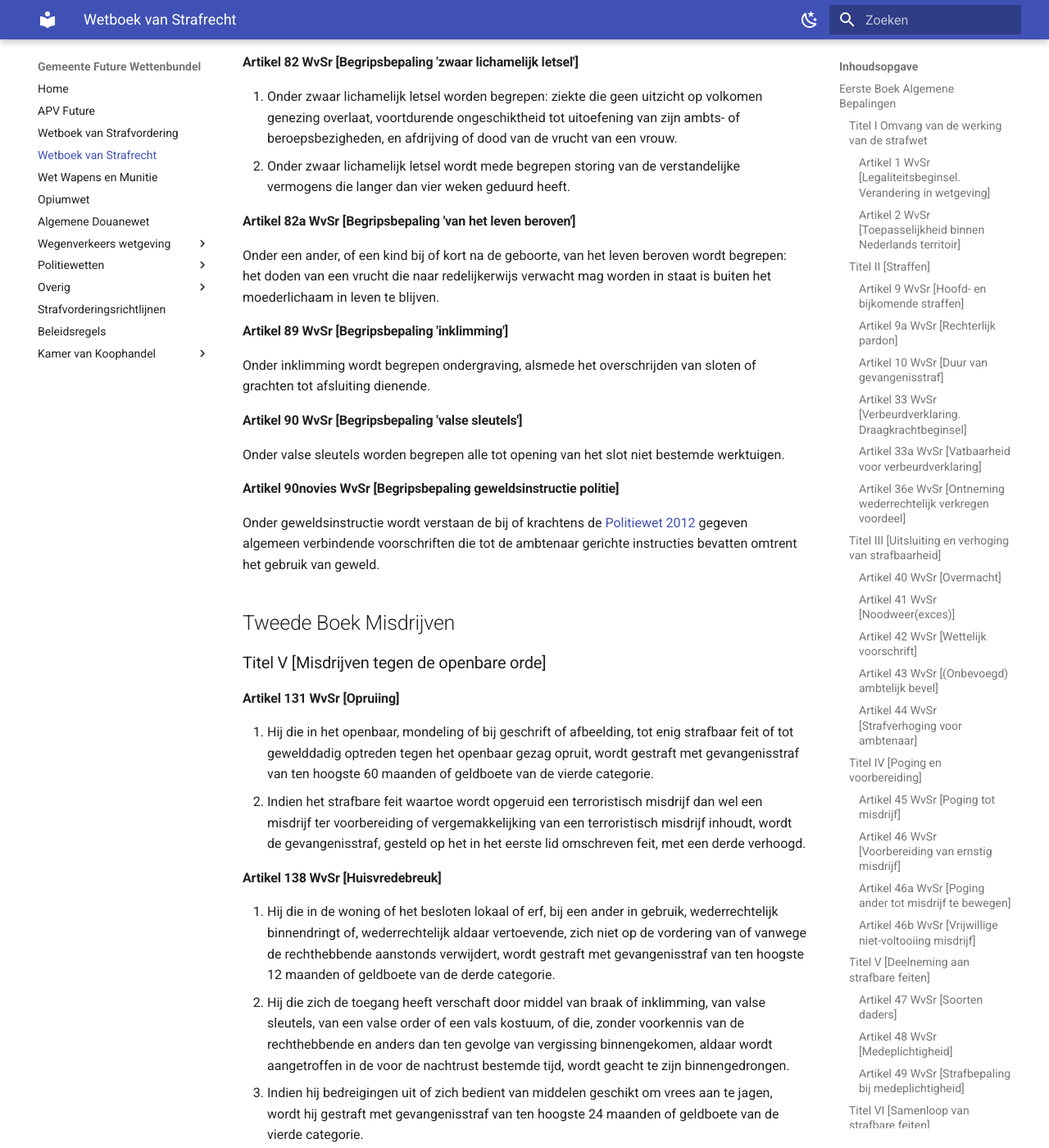
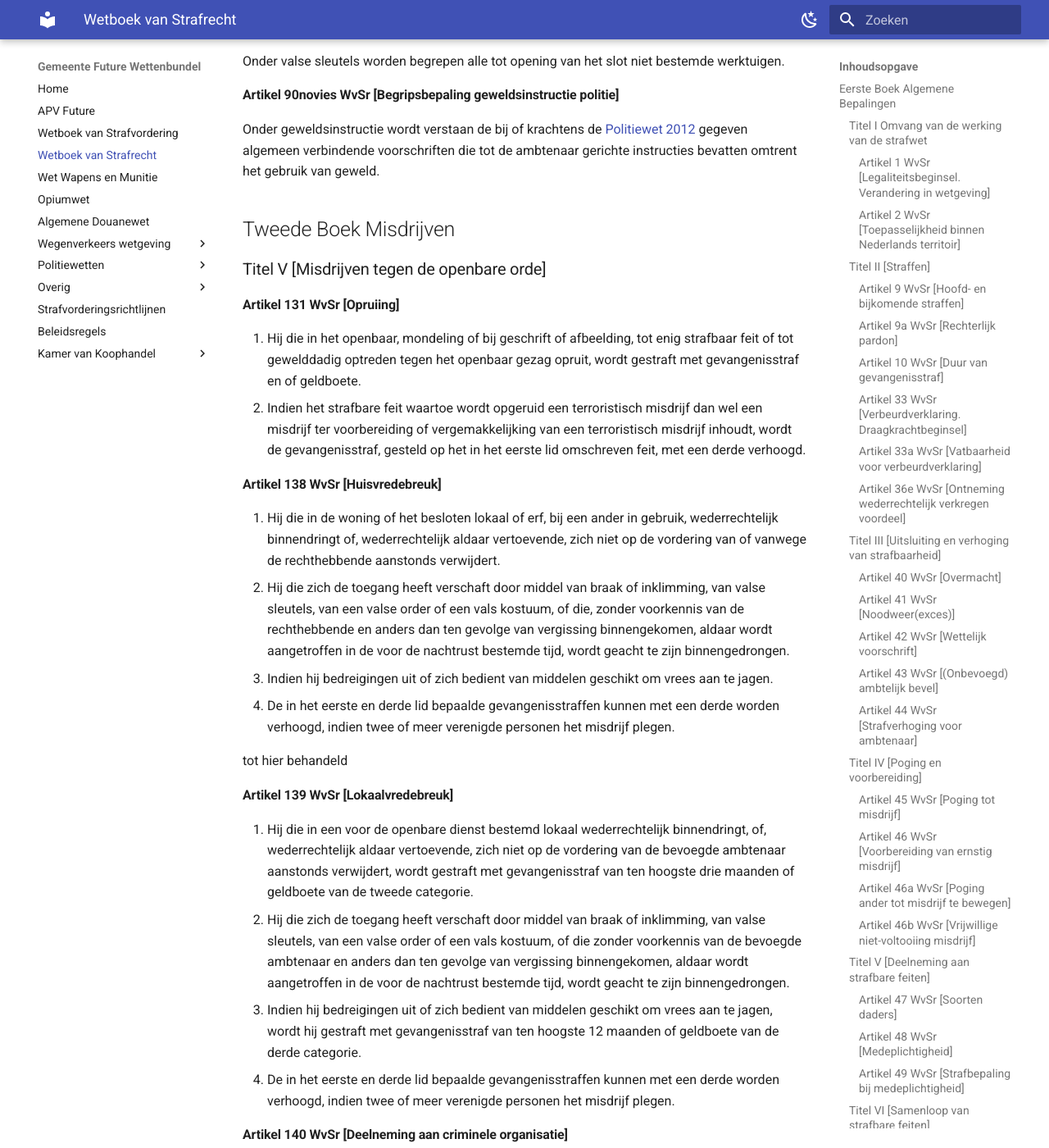
Before and after one commit to EnriqueFernandez20/FutureRP-Wettenbundel, an MkDocs documentation site: the page built from docs/wetboek-van-strafrecht.md, in a window 1280 px wide and 1400 px high, scrolled down 7314 px. Shown: the whole window at 82% size. Built offline with MkDocs 1.6.1 and Material for MkDocs 9.7.7, drawn with Linux system fonts in a browser that asks for light colours; some of the changed text lies outside the part shown.

Commit message:
Update wetboek-van-strafrecht.md

```diff
--- a/docs/wetboek-van-strafrecht.md
+++ b/docs/wetboek-van-strafrecht.md
@@ -108,11 +99,10 @@
 
 #### Artikel 46 WvSr [Voorbereiding van ernstig misdrijf]
 
-1. Voorbereiding van een misdrijf waarop naar de wettelijke omschrijving een gevangenisstraf van 96 maanden of meer is gesteld is strafbaar, wanneer de dader opzettelijk voorwerpen, stoffen, informatiedragers, ruimten of vervoermiddelen bestemd tot het begaan van dat misdrijf verwerft, vervaardigt, invoert, doorvoert, uitvoert of voorhanden heeft.
+1. Voorbereiding van een misdrijf is strafbaar, wanneer de dader opzettelijk voorwerpen, stoffen, informatiedragers tot het begaan van dat misdrijf verwerft, vervaardigt, invoert, doorvoert, uitvoert of voorhanden heeft.
 2. Het maximum van de hoofdstraffen op het misdrijf gesteld wordt bij voorbereiding met de helft verminderd.
-3. Geldt het een misdrijf waarop levenslange gevangenisstraf is gesteld, dan wordt gevangenisstraf opgelegd van ten hoogste 180 maanden.
+3. Geldt het een misdrijf waarop levenslange gevangenisstraf is gesteld, dan wordt gevangenisstraf opgelegd van ten hoogste 120 maanden.
 4. De bijkomende straffen zijn voor voorbereiding dezelfde als voor het voltooide misdrijf.
-5. Onder voorwerpen worden verstaan alle zaken en alle vermogensrechten.
 
 #### Artikel 46a WvSr [Poging ander tot misdrijf te bewegen]
 
@@ -155,7 +145,6 @@
 #### Artikel 56 WvSr [Voortgezette handeling]
 
 1. Staan meerdere feiten, ofschoon elk op zichzelf misdrijf of overtreding opleverende, in zodanig verband dat zij moeten worden beschouwd als één voortgezette handeling, dan wordt slechts één strafbepaling toegepast, bij verschil die waarbij de zwaarste hoofdstraf is gesteld.
-2. Insgelijks wordt slechts één strafbepaling toegepast bij schuldigverklaring aan valsheid of muntschennis en aan het gebruikmaken van het voorwerp ten opzichte waarvan de valsheid of muntschennis gepleegd is.
 
 #### Artikel 57 WvSr [Meerdaadse samenloop en gelijksoortige hoofdstraffen]
 
@@ -165,10 +154,6 @@
 #### Artikel 58 WvSr [Meerdaadse samenloop en ongelijksoortige hoofdstraffen]
 
 Bij samenloop van feiten die als op zichzelf staande handelingen moeten worden beschouwd en meer dan één misdrijf opleveren waarop ongelijksoortige hoofdstraffen zijn gesteld, kan elk van die straffen worden opgelegd, doch deze mogen — voor zover het gevangenisstraf en hechtenis betreft — te zamen in duur de langstdurende niet meer dan een derde overtreffen.
-
-#### Artikel 59 WvSr [Bijkomende straffen bij levenslang]
-
-Bij veroordeling tot levenslange gevangenisstraf kunnen daarnevens geen andere straffen worden opgelegd dan ontzetting van bepaalde rechten, verbeurdverklaring van reeds in beslag genomen voorwerpen en openbaarmaking van de rechterlijke uitspraak.
 
 ### Titel VII [Indiening en intrekking van de klacht bij misdrijven alleen op klacht vervolgbaar]
 
@@ -180,7 +165,7 @@
 
 #### Artikel 68 WvSr [Ne bis in idem]
 
-1. Behoudens de gevallen waarin rechterlijke uitspraken voor herziening vatbaar zijn, kan niemand andermaal worden vervolgd wegens een feit waarover te zijnen aanzien bij gewijsde van de rechter in Nederland, Aruba, Curaçao, Sint Maarten of de openbare lichamen Bonaire, Sint Eustatius en Saba onherroepelijk is beslist.
+1. Behoudens de gevallen waarin rechterlijke uitspraken voor herziening vatbaar zijn, kan niemand andermaal worden vervolgd wegens een feit waarover te zijnen aanzien bij gewijsde van de rechter in Future onherroepelijk is beslist.
 2. Is het gewijsde afkomstig van een andere rechter, dan heeft tegen dezelfde persoon wegens hetzelfde feit geen vervolging plaats in geval van:
     - 1° vrijspraak of ontslag van rechtsvervolging;
     - 2° veroordeling, indien een straf is opgelegd, gevolgd door gehele uitvoering, gratie of verjaring der straf.
@@ -213,10 +198,6 @@
 1. Onder zwaar lichamelijk letsel worden begrepen: ziekte die geen uitzicht op volkomen genezing overlaat, voortdurende ongeschiktheid tot uitoefening van zijn ambts- of beroepsbezigheden, en afdrijving of dood van de vrucht van een vrouw.
 2. Onder zwaar lichamelijk letsel wordt mede begrepen storing van de verstandelijke vermogens die langer dan vier weken geduurd heeft.
 
-#### Artikel 82a WvSr [Begripsbepaling 'van het leven beroven']
-
-Onder een ander, of een kind bij of kort na de geboorte, van het leven beroven wordt begrepen: het doden van een vrucht die naar redelijkerwijs verwacht mag worden in staat is buiten het moederlichaam in leven te blijven.
-
 #### Artikel 89 WvSr [Begripsbepaling 'inklimming']
 
 Onder inklimming wordt begrepen ondergraving, alsmede het overschrijden van sloten of grachten tot afsluiting dienende.
@@ -235,15 +216,19 @@
 
 #### Artikel 131 WvSr [Opruiing]
 
-1. Hij die in het openbaar, mondeling of bij geschrift of afbeelding, tot enig strafbaar feit of tot gewelddadig optreden tegen het openbaar gezag opruit, wordt gestraft met gevangenisstraf van ten hoogste 60 maanden of geldboete van de vierde categorie.
+1. Hij die in het openbaar, mondeling of bij geschrift of afbeelding, tot enig strafbaar feit of tot gewelddadig optreden tegen het openbaar gezag opruit, wordt gestraft met gevangenisstraf en of geldboete.
 2. Indien het strafbare feit waartoe wordt opgeruid een terroristisch misdrijf dan wel een misdrijf ter voorbereiding of vergemakkelijking van een terroristisch misdrijf inhoudt, wordt de gevangenisstraf, gesteld op het in het eerste lid omschreven feit, met een derde verhoogd.
 
 #### Artikel 138 WvSr [Huisvredebreuk]
 
-1. Hij die in de woning of het besloten lokaal of erf, bij een ander in gebruik, wederrechtelijk binnendringt of, wederrechtelijk aldaar vertoevende, zich niet op de vordering van of vanwege de rechthebbende aanstonds verwijdert, wordt gestraft met gevangenisstraf van ten hoogste 12 maanden of geldboete van de derde categorie.
+1. Hij die in de woning of het besloten lokaal of erf, bij een ander in gebruik, wederrechtelijk binnendringt of, wederrechtelijk aldaar vertoevende, zich niet op de vordering van of vanwege de rechthebbende aanstonds verwijdert.
 2. Hij die zich de toegang heeft verschaft door middel van braak of inklimming, van valse sleutels, van een valse order of een vals kostuum, of die, zonder voorkennis van de rechthebbende en anders dan ten gevolge van vergissing binnengekomen, aldaar wordt aangetroffen in de voor de nachtrust bestemde tijd, wordt geacht te zijn binnengedrongen.
-3. Indien hij bedreigingen uit of zich bedient van middelen geschikt om vrees aan te jagen, wordt hij gestraft met gevangenisstraf van ten hoogste 24 maanden of geldboete van de vierde categorie.
+3. Indien hij bedreigingen uit of zich bedient van middelen geschikt om vrees aan te jagen.
 4. De in het eerste en derde lid bepaalde gevangenisstraffen kunnen met een derde worden verhoogd, indien twee of meer verenigde personen het misdrijf plegen.
+
+
+tot hier behandeld
+
 
 #### Artikel 139 WvSr [Lokaalvredebreuk]
 
```
Also changed, not shown: other parts of docs/wetboek-van-strafrecht.md (+1 -10 lines).
